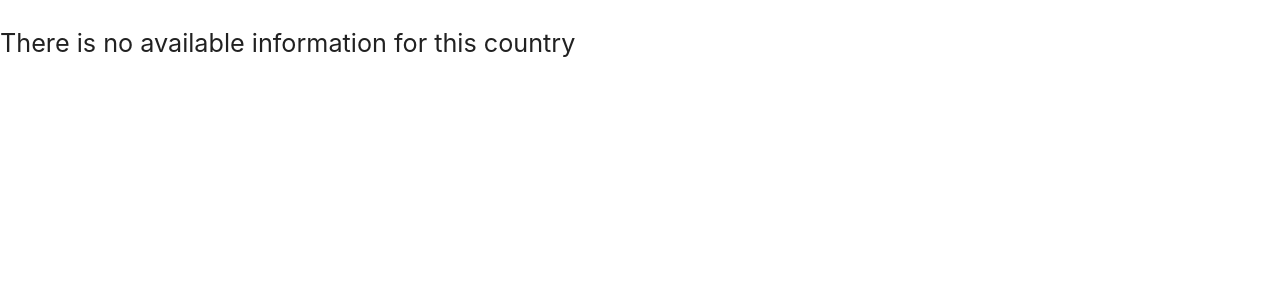
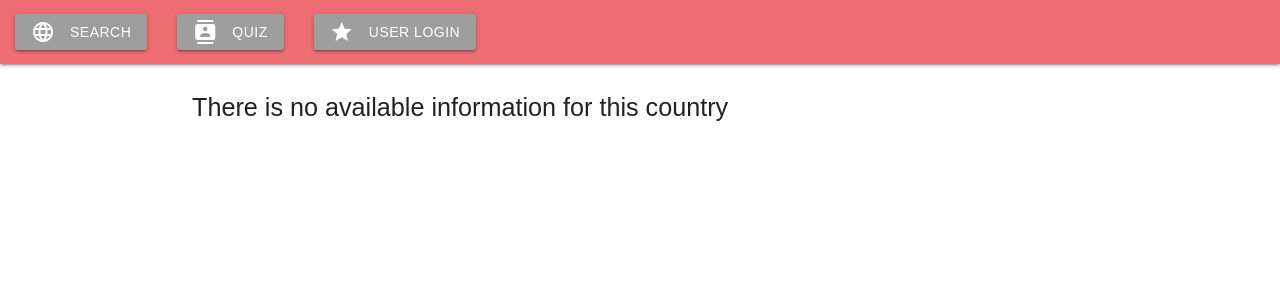
Before and after one commit to NathanKinney/Gardyloo, a Django app: template Django/mysite/gardyloo/templates/gardyloo/details.html in a window 1280 px wide. Shown: the top 300 px of the page. Run offline with Django 3.2, Linux system fonts and the light colour scheme; the template is opened without the code that fills it, so the values that code supplies are empty.

Commit message:
css and quiz and centering

```diff
--- a/Django/mysite/gardyloo/templates/gardyloo/details.html
+++ b/Django/mysite/gardyloo/templates/gardyloo/details.html
@@ -7,7 +7,39 @@
     <meta name="viewport" content="width=device-width, initial-scale=1.0"/>
     <title>Detail</title>
 </head>
+<style>
+     * {
+        font-family: 'Montserrat', sans-serif;
+        box-sizing: border-box;
+    }
+
+    .container {
+        background-color: white;
+    }
+</style>
+<header>
+    <nav>
+        <div class="nav-wrapper">
+            <ul>
+                <li>
+                    <a class="btn waves-effect waves-light btn grey"><i
+                            class="material-icons left">language</i>Search</a>
+                </li>
+                <li>
+                    <a href="{% url 'gardyloo:quiz' %}" class="btn waves-effect waves-light btn grey"><i
+                            class="material-icons left">contacts</i>Quiz</a>
+                </li>
+                <li>
+                    <a href="{% url 'gardyloo:login' %}" class="btn waves-effect waves-light btn grey"><i
+                            class="material-icons left">grade</i>User Login</a>
+                </li>
+
+            </ul>
+        </div>
+    </nav>
+</header>
 <body>
+    <div class="container">
         {% if country %}
             <h5>Country Name: {{country.name}}</h5>
             <h5>Capital: {{country.capital}}</h5>
@@ -18,7 +50,7 @@
         {% else %}
         <p class="flow-text">There is no available information for this country</p>
         {% endif %}
-
+    </div>
 
 </body>
 </html>
```
Also changed, not shown: Django/mysite/gardyloo/templates/gardyloo/Home.html (+22 -17 lines). Lines whose indentation alone changed are shown as unchanged.
